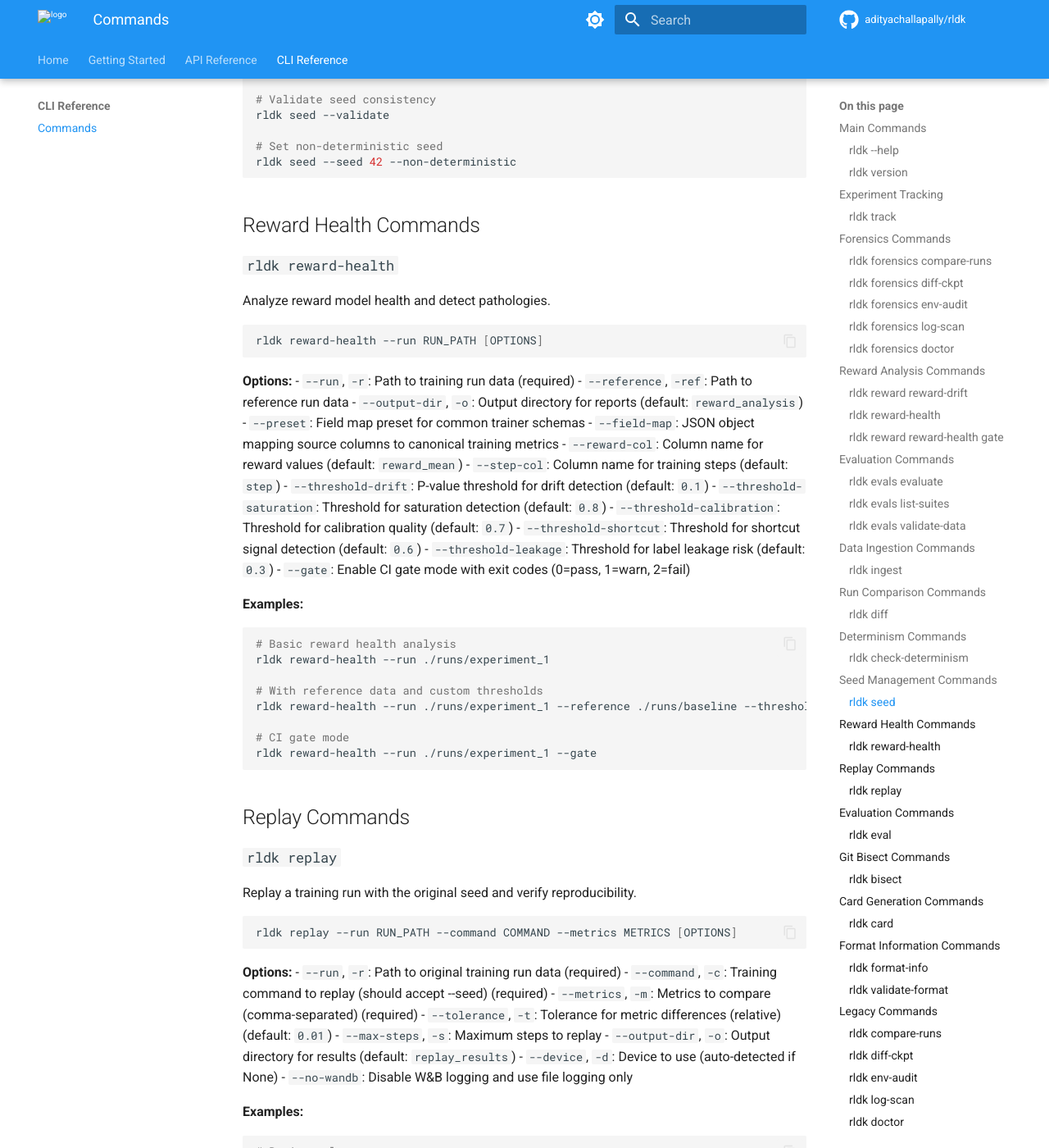
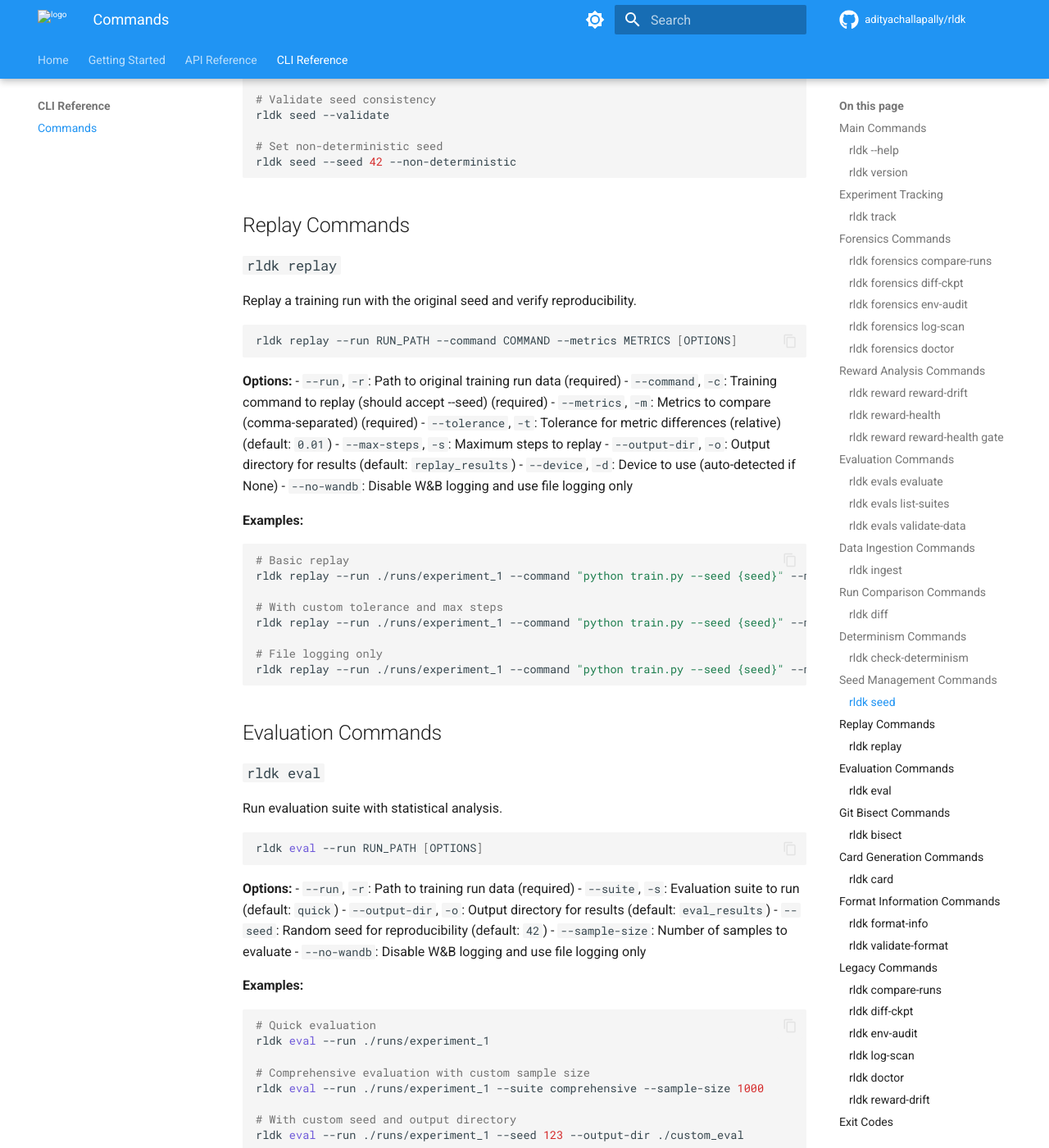
Before and after one commit to adityachallapally/rldk, an MkDocs documentation site: the page built from docs/reference/commands.md, in a window 1280 px wide and 1400 px high, scrolled down 7795 px. Shown: the whole window at 82% size. Built offline with MkDocs 1.6.1 and Material for MkDocs 9.7.7, drawn with Linux system fonts in a browser that asks for light colours; comment, search, counter and statistics services are not loaded; the version menu is left out.

Commit message:
Remove duplicate reward-health docs section

````diff
--- a/docs/reference/commands.md
+++ b/docs/reference/commands.md
@@ -407,43 +407,6 @@ rldk seed --validate
 rldk seed --seed 42 --non-deterministic
 ```
 
-## Reward Health Commands
-
-### `rldk reward-health`
-
-Analyze reward model health and detect pathologies.
-
-```bash
-rldk reward-health --run RUN_PATH [OPTIONS]
-```
-
-**Options:**
-- `--run`, `-r`: Path to training run data (required)
-- `--reference`, `-ref`: Path to reference run data
-- `--output-dir`, `-o`: Output directory for reports (default: `reward_analysis`)
-- `--preset`: Field map preset for common trainer schemas
-- `--field-map`: JSON object mapping source columns to canonical training metrics
-- `--reward-col`: Column name for reward values (default: `reward_mean`)
-- `--step-col`: Column name for training steps (default: `step`)
-- `--threshold-drift`: P-value threshold for drift detection (default: `0.1`)
-- `--threshold-saturation`: Threshold for saturation detection (default: `0.8`)
-- `--threshold-calibration`: Threshold for calibration quality (default: `0.7`)
-- `--threshold-shortcut`: Threshold for shortcut signal detection (default: `0.6`)
-- `--threshold-leakage`: Threshold for label leakage risk (default: `0.3`)
-- `--gate`: Enable CI gate mode with exit codes (0=pass, 1=warn, 2=fail)
-
-**Examples:**
-```bash
-# Basic reward health analysis
-rldk reward-health --run ./runs/experiment_1
-
-# With reference data and custom thresholds
-rldk reward-health --run ./runs/experiment_1 --reference ./runs/baseline --threshold-drift 0.05
-
-# CI gate mode
-rldk reward-health --run ./runs/experiment_1 --gate
-```
-
 ## Replay Commands
 
 ### `rldk replay`
````
